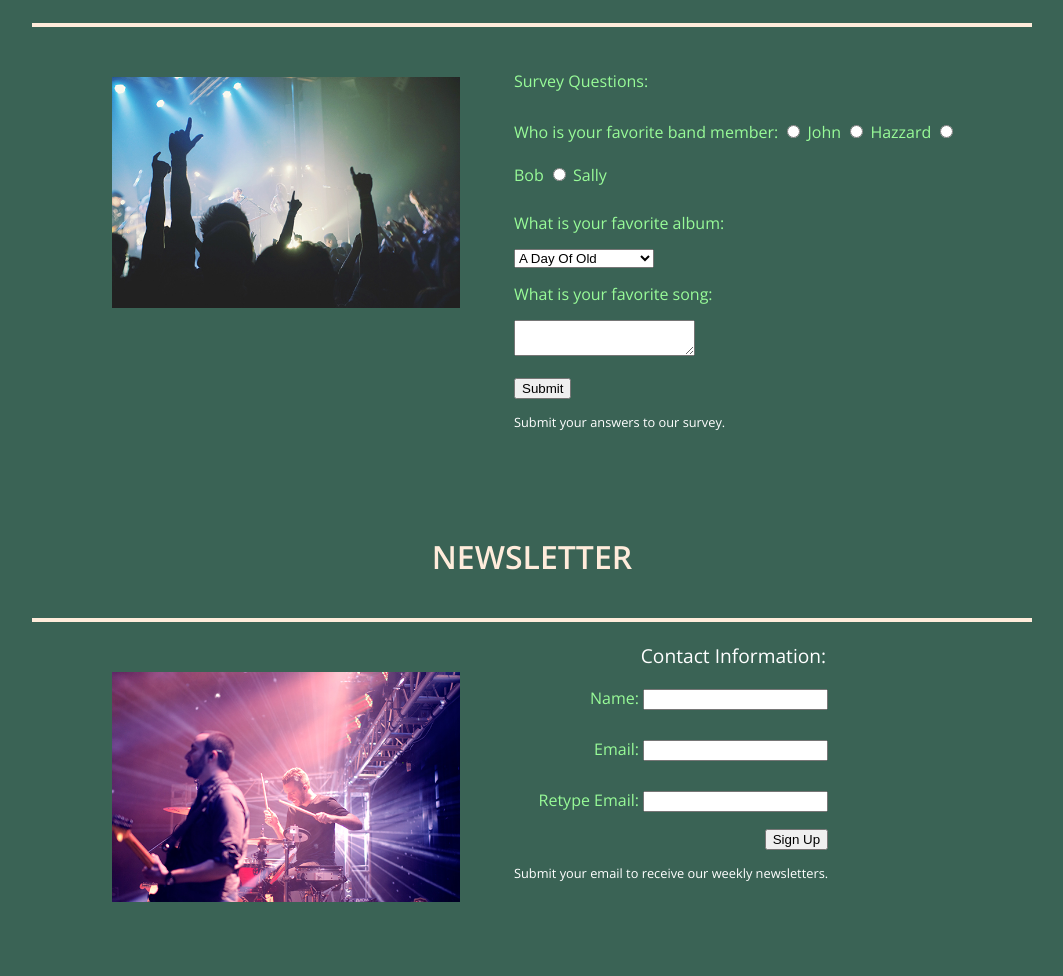
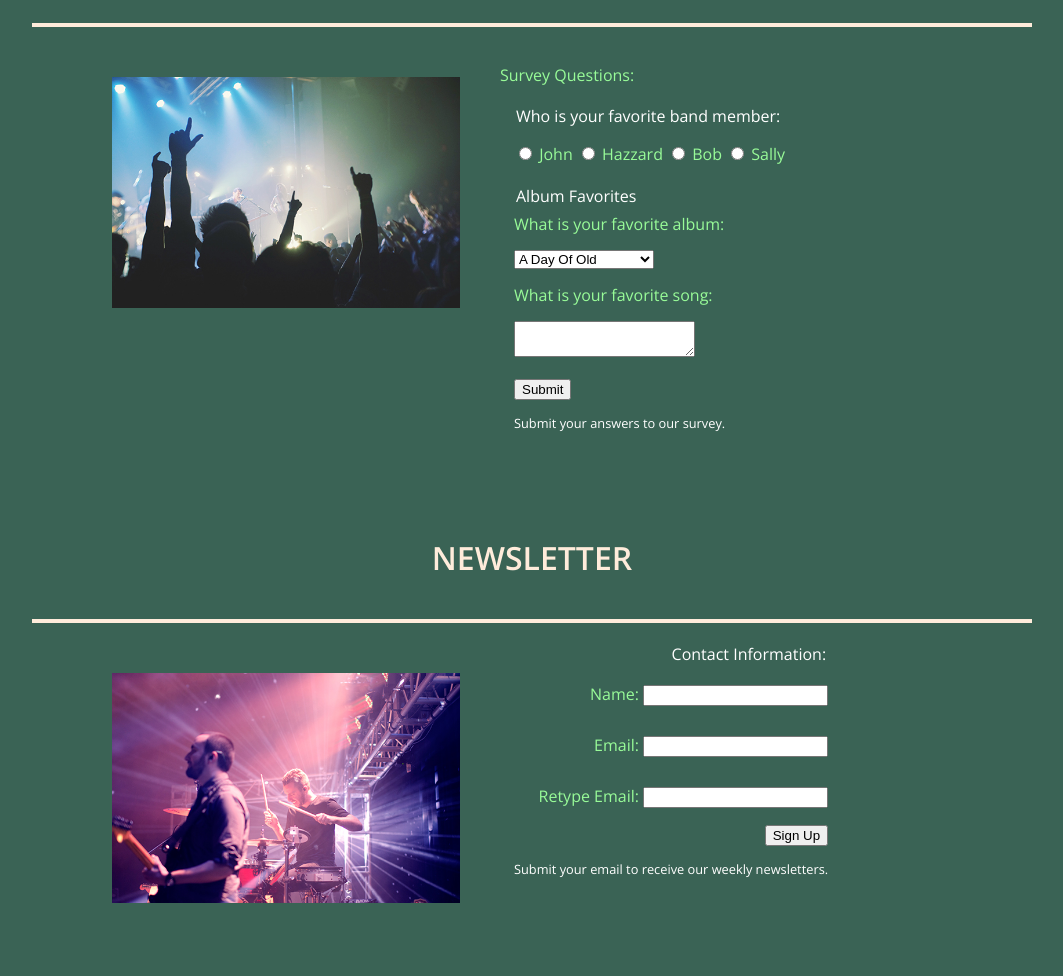
Before and after one commit to kristengillette/Accessibility-Project, a plain HTML site: page survey.html in a window 1280 px wide. Shown: the part 560-1536 px from the top of the page, without its empty margins (108-1171 px from the left). Drawn offline with nearby package versions, Linux system fonts and the light colour scheme.

Commit message:
Few updates

```diff
--- a/css/survey.css
+++ b/css/survey.css
@@ -50,7 +50,6 @@ input[type=radio]:checked {
 
 legend {
 	color: #fff;
-	font-size: 1.2em;
 }
 /* Styles for larger screens */
 @media screen and (min-width: 840px) {
--- a/survey.html
+++ b/survey.html
@@ -32,9 +32,9 @@
           <img class="photo" src="img/concert01.jpg" alt="The crowd cheering for Accessible Frogs.">
           <div class="container">
           	<form action="survey.html" method="post" role="form">
+            	<p>Survey Questions:</p>
             <fieldset>
-            	<p>Survey Questions:</p>
-              <label>Who is your favorite band member:</label>
+              <legend>Who is your favorite band member:</legend>
               <input type="radio" value="John" id="John" name="band-member">
               <label for="John">John</label>
               <input type="radio"  id="Hazzard" value="Hazzard" name="band-member">
@@ -46,6 +46,7 @@
               <br>
               </fieldset>
               <fieldset>
+              	<legend>Album Favorites</legend>
               <label for="albums">What is your favorite album:</label>
               <br/>
               <select id="albums" name="select">
@@ -83,8 +84,8 @@
       <fieldset class="newsletter">
       	<legend>Contact Information:</legend>
                   <label for="name">Name: </label><input id="name" type="text" name="name"><br/>
-                  <label for="email">Email:</label> <input id="email" type ="text" name="email"><br/>
-                  <label for="re-email">Retype Email:</label> <input id="re-email" type ="text" name="resubmit-mail"><br/>
+                  <label for="email">Email:</label> <input id="email" type ="email" name="email"><br/>
+                  <label for="re-email">Retype Email:</label> <input id="re-email" type ="email" name="resubmit-mail"><br/>
                   <button type="submit" aria-describedby="email-signup">Sign Up</button>
                   <p class="form-guide" id="email-signup">Submit your email to receive our weekly newsletters.</p>
                   </fieldset>
```
Also changed, not shown: tour.html (+2 -2 lines).
